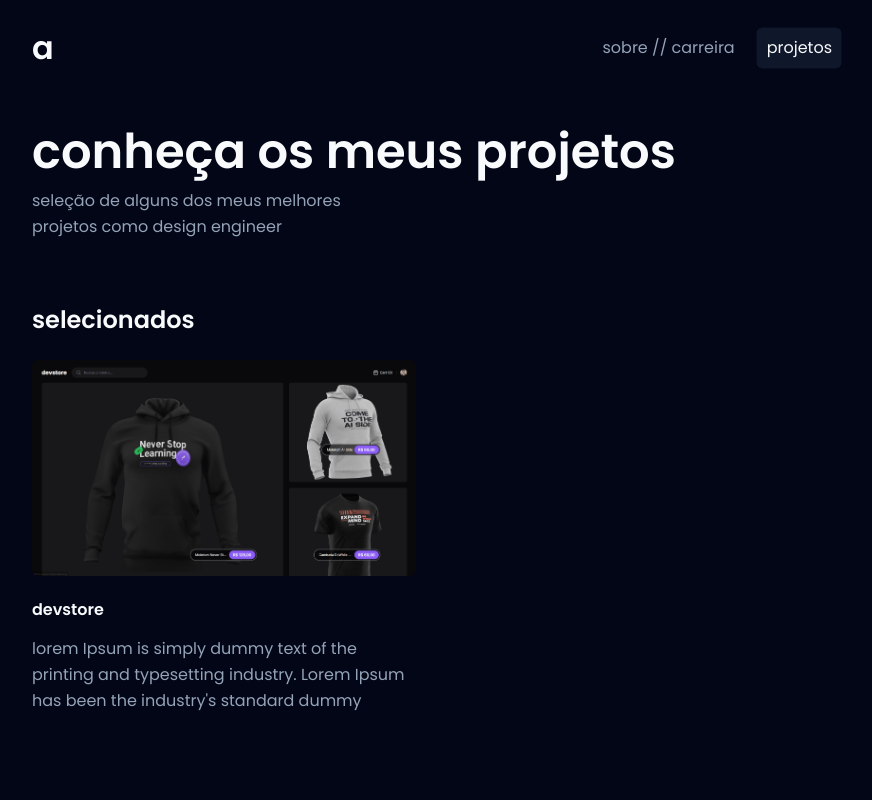
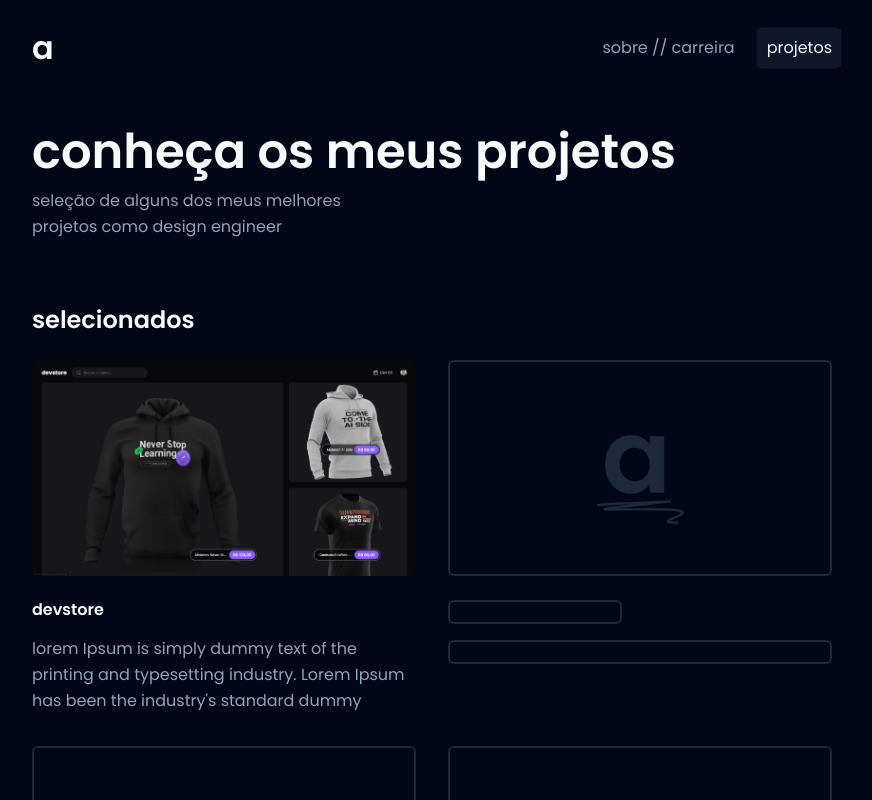
Before and after one commit to avilyre/avilysilva, a Next.js app: page /projects in a window 1280 px wide. Shown: the top 800 px of the page, without its empty margins (208-1080 px from the left). Built offline with nearby package versions, Linux system fonts and the light colour scheme.

Commit message:
feat: add card placeholder component

```diff
--- a/src/app/projects/page.tsx
+++ b/src/app/projects/page.tsx
@@ -1,5 +1,6 @@
 import { projects } from "@/@data/projects";
 import { Card } from "@/components/card";
+import { CardPlaceholder } from "@/components/card-placeholder";
 import { PageHeader } from "@/components/page-header";
 import { generateSEO } from "@/utility/generate-seo";
 
@@ -11,6 +12,11 @@ export const metadata = generateSEO({
 });
 
 const Projects = () => {
+  const defaultPlaceholderQuantity = 3;
+  const placeholdersToBeRendered = Math.round(
+    defaultPlaceholderQuantity / projects.length,
+  );
+
   return (
     <main>
       <PageHeader
@@ -34,6 +40,10 @@ const Projects = () => {
               typeURL="project"
             />
           ))}
+
+          {[...Array(placeholdersToBeRendered)].map((_, index) => (
+            <CardPlaceholder key={index} />
+          ))}
         </div>
       </section>
     </main>
--- /dev/null
+++ b/src/components/card-placeholder/index.tsx
@@ -0,0 +1,9 @@
+export const CardPlaceholder = () => {
+  return (
+    <div data-testid="card-placeholder">
+      <div className="mb-6 aspect-video w-full border-collapse rounded-md border-2 border-tertiary bg-bg-card-placeholder bg-[length:136px_136px] bg-center bg-no-repeat"></div>
+      <div className="mb-4 h-[24px] max-w-[174px] rounded-md border-2 border-tertiary"></div>
+      <div className="h-[24px] rounded-md border-2 border-tertiary"></div>
+    </div>
+  );
+};
--- a/tailwind.config.ts
+++ b/tailwind.config.ts
@@ -16,6 +16,7 @@ const config: Config = {
         background: "#020617",
       },
       backgroundImage: {
+        "bg-card-placeholder": "url('/images/card-placeholder-logo.png')",
         "gradient-radial": "radial-gradient(var(--tw-gradient-stops))",
         "gradient-conic":
           "conic-gradient(from 180deg at 50% 50%, var(--tw-gradient-stops))",
```
Also changed, not shown: public/images/card-placeholder-logo.png (added), 1 other file (tests, documents, lock files or other folders).
